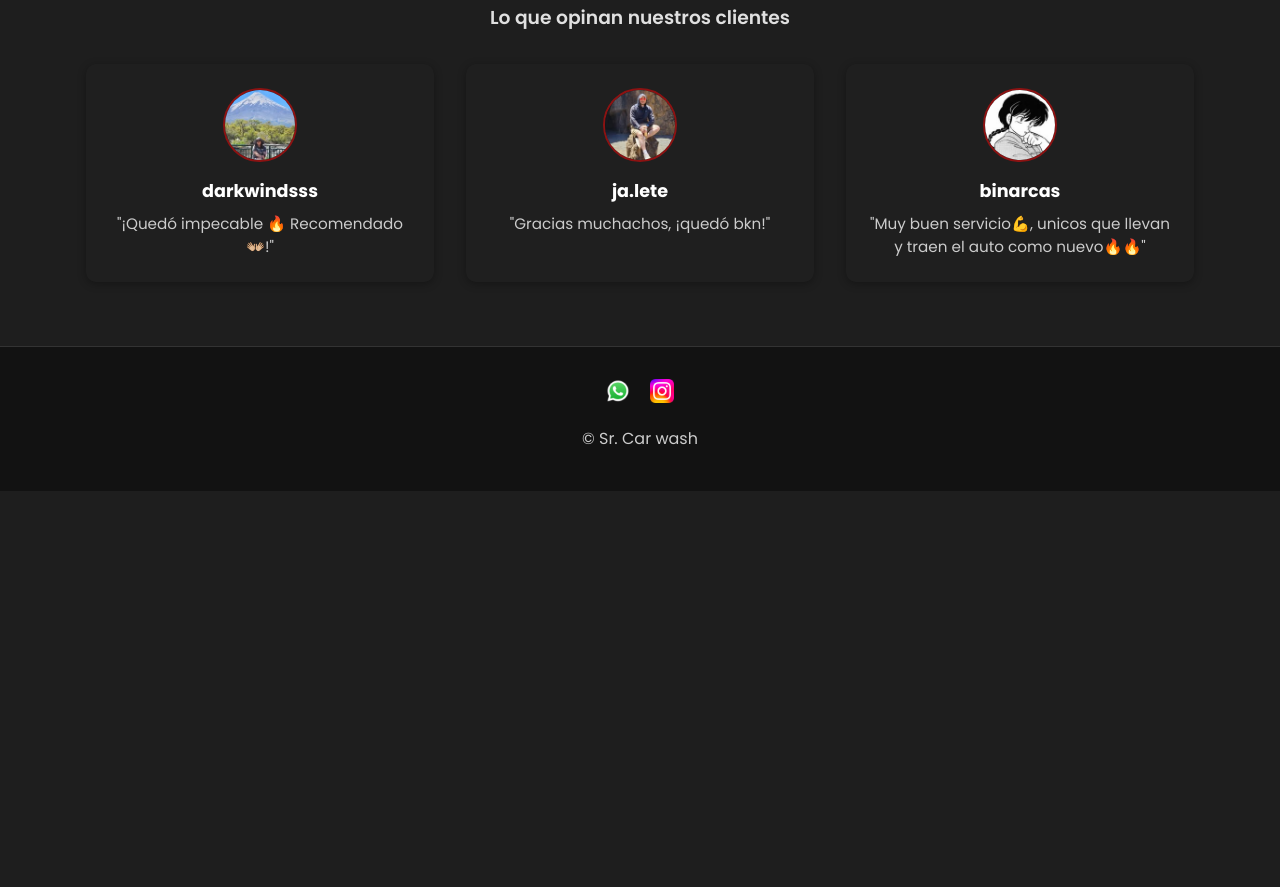
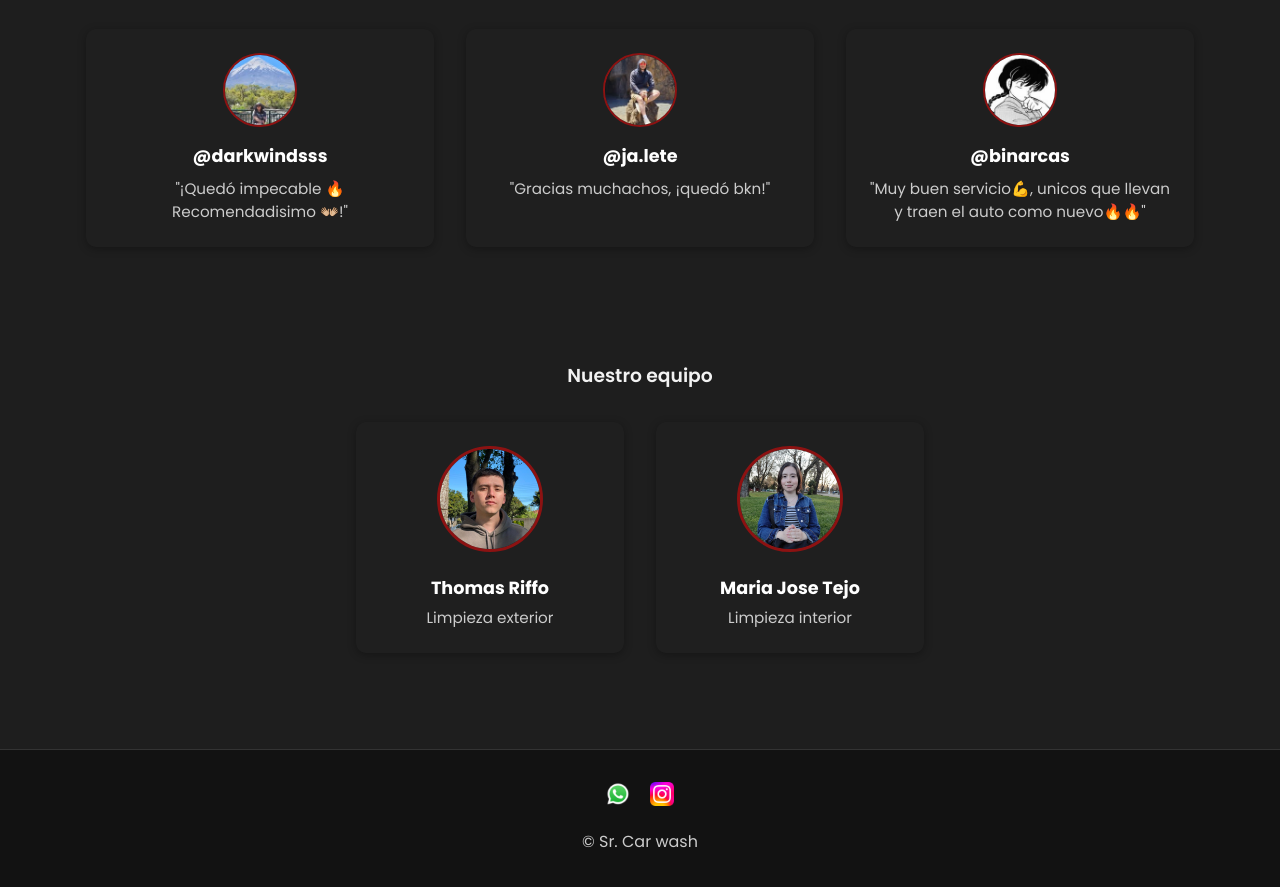
Before and after one commit to Wndburst/Sr.Carwash, a plain HTML site: page index.html in a window 1280 px wide. Shown: the part 1677-2564 px from the top of the page. Before the commit the page ends 2168 px from the top, so only its background shows below. Drawn offline with Linux system fonts and the light colour scheme.

Commit message:
Miembros

```diff
--- a/index.html
+++ b/index.html
@@ -16,7 +16,9 @@
   <!-- BARRA SUPERIOR -->
   <header class="top-bar">
     <h1>Sr. Car wash</h1>
-    <button class="contact-btn">Contáctame Ahora</button>
+    <a href="https://wa.me/56956228070" target="_blank">
+        <button class="contact-btn">Contáctame por WhatsApp</button>
+      </a>
   </header>
 
   <!-- CONTENIDO PRINCIPAL -->
@@ -27,16 +29,19 @@
         <div class="intro-overlay"></div>
         <div class="intro-content">
           <h2>Tu auto como nuevo, sin salir de casa</h2>
-          <p>Ofrecemos servicios de Sr. Car washfesional a domicilio. Rápido, seguro y confiable.</p>
-          <button class="contact-btn">Contáctame Ahora</button>
+          <p>Ofrecemos servicios de Car wash profesional a domicilio. Rápido, seguro y confiable.</p>
+          <a href="https://wa.me/56956228070" target="_blank">
+            <button class="contact-btn">Contáctame por WhatsApp</button>
+          </a>
         </div>
       </section>
 
     <!-- GALERÍA DE IMÁGENES -->
     <section class="gallery">
-      <img src="./img/car1.jpg" alt="Auto limpio 1">
-      <img src="./img/car2.jpg" alt="Auto limpio 2">
-      <img src="./img/int1.jpg" alt="Auto limpio 2">
+        <img src="./img/car1.jpg" alt="Auto limpio 1">
+        <img src="./img/car2.jpg" alt="Auto limpio 2">
+        <img src="./img/int1.jpg" alt="Auto limpio 3">
+        <img src="./img/car4.jpg" alt="Auto limpio 4">
     </section>
 
     <!-- POR QUÉ ELEGIRNOS -->
@@ -80,14 +85,14 @@
         <div class="testimonial-card">
             <img src="./img/usu1.jpg" alt="darkwinds" class="testimonial-avatar" />
             <div class="testimonial-text">
-            <h4>darkwindsss</h4>
-            <p>"¡Quedó impecable 🔥 Recomendado 👐🏼!"</p>
+            <h4>@darkwindsss</h4>
+            <p>"¡Quedó impecable 🔥 Recomendadisimo 👐🏼!"</p>
             </div>
         </div>
           <div class="testimonial-card">
             <img src="./img/usu2.jpg" alt="ja.lete" class="testimonial-avatar" />
             <div class="testimonial-text">
-              <h4>ja.lete</h4>
+              <h4>@ja.lete</h4>
               <p>"Gracias muchachos, ¡quedó bkn!"</p>
             </div>
           </div>
@@ -95,12 +100,33 @@
           <div class="testimonial-card">
             <img src="./img/usu3.jpg" alt="binarcas" class="testimonial-avatar" />
             <div class="testimonial-text">
-              <h4>binarcas</h4>
+              <h4>@binarcas</h4>
               <p>"Muy buen servicio💪, unicos que llevan y traen el auto como nuevo🔥🔥"</p>
             </div>
           </div>
 
           <!-- Puedes agregar más tarjetas aquí -->
+
+        </div>
+      </section>
+
+      <section class="team-section">
+        <h3>Nuestro equipo</h3>
+
+        <div class="team-row">
+
+        <div class="team-member">
+            <img src="./img/mimbro2.jpg" alt="Thomas" class="team-avatar" />
+            <h4>Thomas Riffo</h4>
+            <p>Limpieza exterior</p>
+        </div>
+
+          <div class="team-member">
+            <img src="./img/mimbro1.jpg" alt="Maria" class="team-avatar" />
+            <h4>Maria Jose Tejo</h4>
+            <p>Limpieza interior</p>
+          </div>
+
 
         </div>
       </section>
@@ -111,8 +137,8 @@
   <!-- PIE DE PÁGINA (Footer) -->
   <footer>
     <div class="social-icons">
-      <a href="#"><img src="./img/WhatsApp.svg.png" alt="Whatsapp"></a>
-      <a href="#"><img src="./img/instalogo.png" alt="Instagram"></a>
+      <a href="https://wa.me/56956228070"><img src="./img/WhatsApp.svg.png" alt="Whatsapp"></a>
+      <a href="https://www.instagram.com/sr.carwash.va/?hl=es-la"><img src="./img/instalogo.png" alt="Instagram"></a>
     </div>
     <p>&copy; Sr. Car wash</p>
   </footer>
--- a/styles.css
+++ b/styles.css
@@ -125,7 +125,7 @@ body {
   }
 
   .gallery img {
-    width: 300px;
+    width: 280px;
     height: auto;
     border-radius: 10px;
     box-shadow: 0 1px 8px rgba(255, 255, 255, 0.1);
@@ -392,3 +392,56 @@ body {
     color: #ccc;
     font-size: 0.95rem;
   }
+
+  /* ================================
+   EQUIPO DE TRABAJO
+================================ */
+.team-section {
+
+    padding: 2rem;
+    color: #f2f2f2;
+    margin-top: 2rem;
+  }
+
+  .team-section h3 {
+    font-weight: 600;
+    margin-bottom: 2rem;
+    text-align: center;
+  }
+
+  .team-row {
+    display: flex;
+    flex-wrap: wrap;
+    justify-content: center;
+    gap: 2rem;
+  }
+
+  .team-member {
+    background-color: #1f1f1f;
+    padding: 1.5rem;
+    border-radius: 10px;
+    text-align: center;
+    width: 220px;
+    box-shadow: 0 2px 8px rgba(0,0,0,0.3);
+  }
+
+  .team-avatar {
+    width: 100px;
+    height: 100px;
+    border-radius: 50%;
+    object-fit: cover;
+    margin-bottom: 1rem;
+    border: 3px solid #8c1212;
+  }
+
+  .team-member h4 {
+    margin: 0;
+    font-size: 1.1rem;
+    color: #ffffff;
+  }
+
+  .team-member p {
+    margin: 0.3rem 0 0;
+    font-size: 0.95rem;
+    color: #ccc;
+  }
```
Also changed, not shown: img/car4.jpg (added), img/mimbro1.jpg (added), img/mimbro2.jpg (added).
